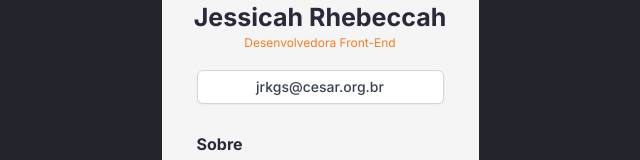
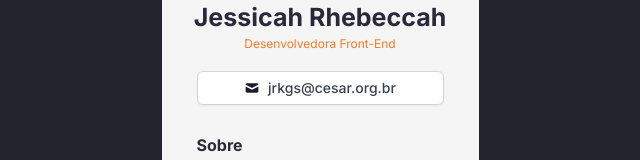
Before and after one commit to jessrheb/business-card-exercise, an Angular app: page / in a window 1280 px wide. Shown: the part 381-541 px from the top of the page, without its empty margins (320-960 px from the left). Built offline with nearby package versions, Linux system fonts and the light colour scheme.

Commit message:
Completed conversion to Angular

```diff
--- a/src/app/app.component.css
+++ b/src/app/app.component.css
@@ -23,13 +23,22 @@ article {
       font-weight: 500;
       font-size: 14px;
       line-height: 16px;
+      display: flex;
+      place-content: center;
+      place-items: center;
+      gap: 8px;
+
+      & img.icon {
+        width: 16px;
+        height: 16px;
+      }
     }
 
     & h1 {
       color: #2b283a;
       font-size: 25px;
       font-weight: 700;
-      margin: 26px 0 4px 0;
+      margin: 26px 0 5px 0;
     }
     & p {
       color: #f47d27;
--- a/src/app/app.component.html
+++ b/src/app/app.component.html
@@ -5,7 +5,8 @@
             <h1>Jessicah Rhebeccah</h1>
             <p>Desenvolvedora Front-End</p>
         </hgroup>
-        <button class="email">jrkgs&#64;cesar.org.br</button>
+        <button class="email"><img src="../assets/Mail.svg" alt="Email symbol" class="icon">
+            jrkgs&#64;cesar.org.br</button>
     </header>
     <main>
         <hgroup>
```
Also changed, not shown: src/assets/Mail.svg (added).
